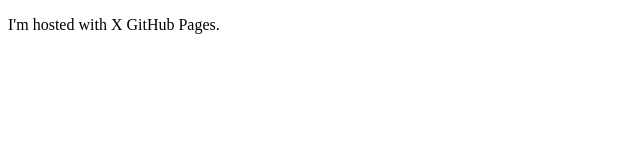
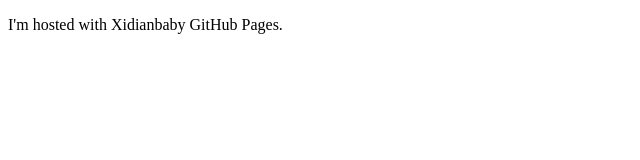
Before and after one commit to xidianbaby/xidianbaby.github.io, a plain HTML site: page index.html in a window 1280 px wide. Shown: the full height of the page, 0-640 px from the left. Drawn offline with Linux system fonts and the light colour scheme.

Commit message:
i will commit

```diff
--- a/index.html
+++ b/index.html
@@ -1,6 +1,6 @@
 <!DOCTYPE html>
 <html>
 <body>
-<p>I'm hosted with X GitHub Pages.</p>
+<p>I'm hosted with Xidianbaby GitHub Pages.</p>
 </body>
 </html>
```
